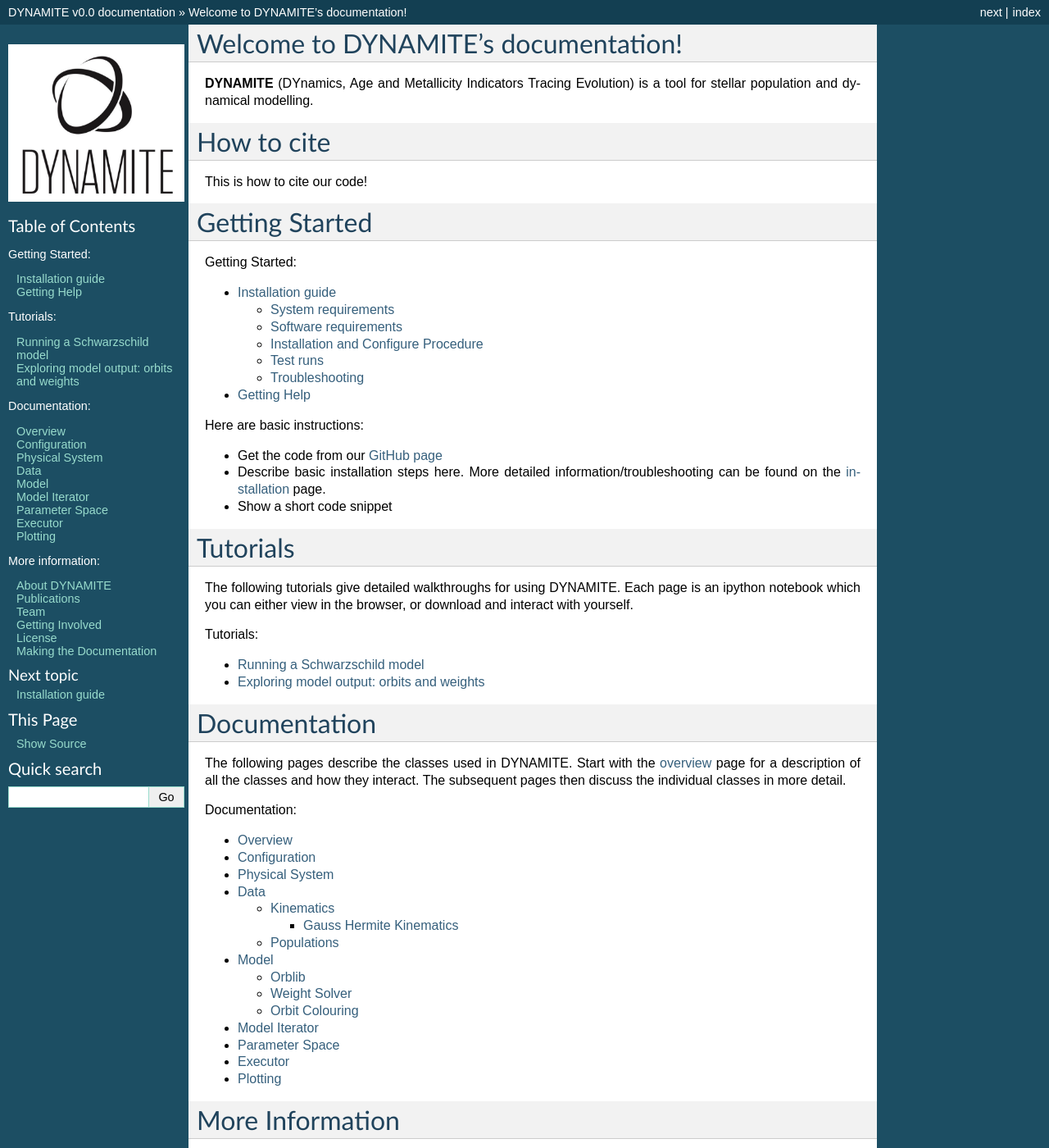
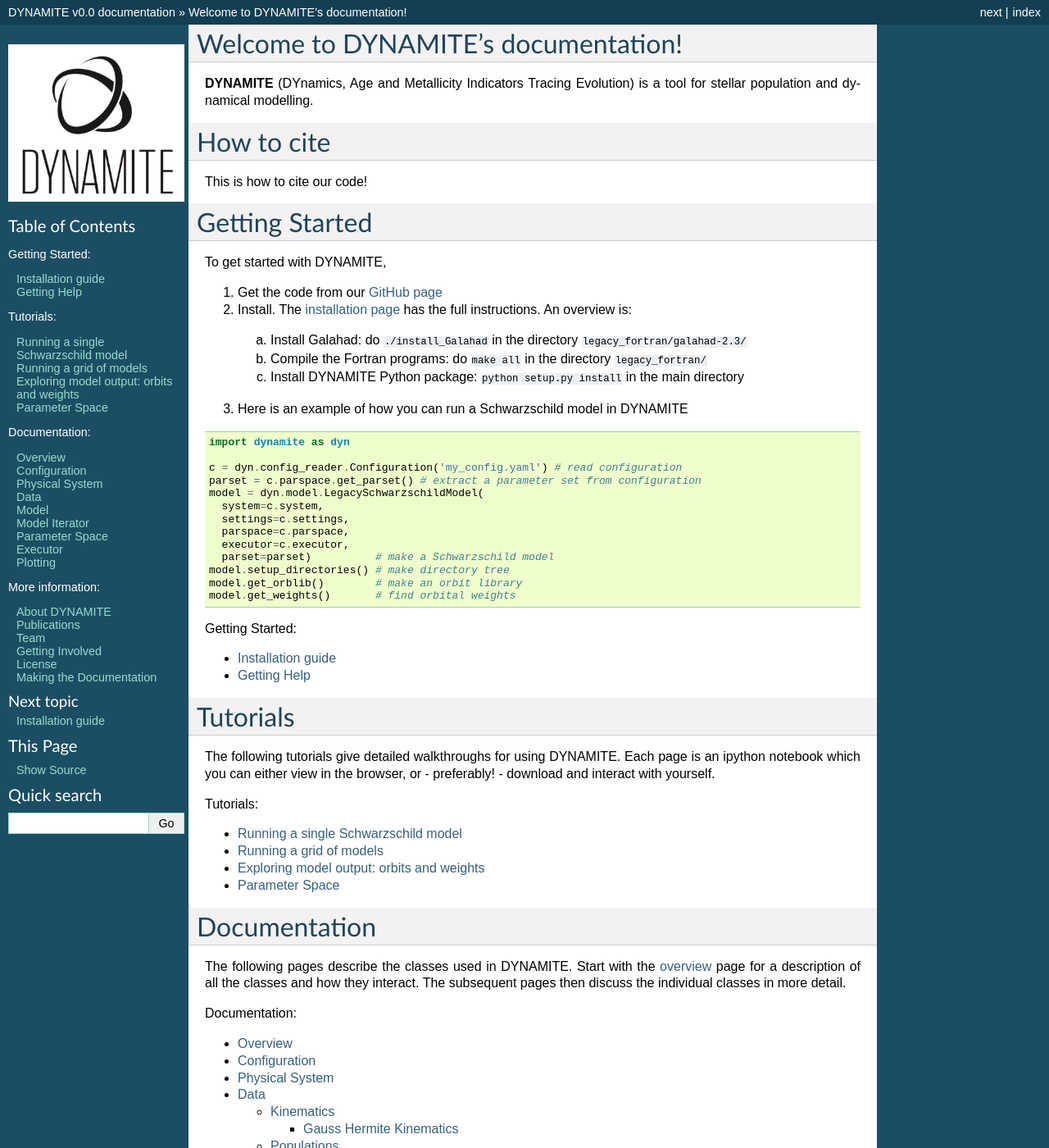
Before and after one commit to dynamics-of-stellar-systems/dynamite, a Sphinx documentation site: the page built from docs/index.rst, in a window 1280 px wide and 1400 px high. Shown: the whole window at 82% size. Built offline with Sphinx 7.4.7, drawn with Linux system fonts in a browser that asks for light colours.

Commit message:
Rollout test (#19)
* tutotial updates

* Remove duplicated input data

kin_data.dat and the rbang_mge.txt file were duplicated data of what was
already in the ecvs files. So I removed them. Required writing a new
method:
GaussHerminte.convert_to_old_format

and using this in line 214 of LegSchwMode

* minor edits:
- more informative text output when all_models is initialised
- remove I love slurm
- remove maskfile (unused)
- tutorial edits

* Minor edits

Add code snippet to landing page.
Add docblock to Model
Remove detailed parameter space discussion from the running a model
tutorial.

* Packaging.

- added setup.py, requirements, license, dynamite/version.py
- update .gitignore to ignore anything created on build
- update README

* Restructure test directory assuming DYNAMITE installed as python package.

-  remove path setting in the script

Test directory now contains:
- a directory for input
- a directory for output
- script/s
- config file

- add print statements in test script

* Fiddle with version defintion in order to be able to print dynamite.__version__

Use this solution:
https://stackoverflow.com/a/17626524/11231128

* Add extra print statements to test script

* Two tutorials more of less complete: running a model and exploring model output. Third underway.

Also, minor things:
- remove e.g. I love Slurm
- copy the data files into the tutorial directory
- add to landing page
-

* Adding to parameter space tutorial

* minor edits to readme

* fix link in README

Co-authored-by: Prashin Jethwa <pjethwa@ma023782.ads.eso.org>

```diff
--- a/docs/index.rst
+++ b/docs/index.rst
@@ -16,31 +16,52 @@
 Getting Started
 ================
 
+To get started with DYNAMITE,
+
+1. Get the code from our `GitHub page <https://github.com/dynamics-of-stellar-systems/dynamite>`_
+2. Install. The `installation page <https://www.univie.ac.at/dynamics/dynamite_docs/installation.html>`_ has the full instructions. An overview is:
+  a. Install Galahad: do ``./install_Galahad`` in the directory ``legacy_fortran/galahad-2.3/``
+  b. Compile the Fortran programs: do ``make all`` in the directory ``legacy_fortran/``
+  c. Install DYNAMITE Python package: ``python setup.py install`` in the main directory
+3. Here is an example of how you can run a Schwarzschild model in DYNAMITE
+
+.. code-block:: python
+
+   import dynamite as dyn
+
+   c = dyn.config_reader.Configuration('my_config.yaml') # read configuration
+   parset = c.parspace.get_parset() # extract a parameter set from configuration
+   model = dyn.model.LegacySchwarzschildModel(
+     system=c.system,
+     settings=c.settings,
+     parspace=c.parspace,
+     executor=c.executor,
+     parset=parset)          # make a Schwarzschild model
+   model.setup_directories() # make directory tree
+   model.get_orblib()        # make an orbit library
+   model.get_weights()       # find orbital weights
+
 .. toctree::
-   :maxdepth: 2
-   :caption: Getting Started:
+  :maxdepth: 1
+  :caption: Getting Started:
 
-   installation.rst
-   getting_help.rst
-
-Here are basic instructions:
-
-* Get the code from our `GitHub page <https://github.com/dynamics-of-stellar-systems/dynamite>`_
-* Describe basic installation steps here. More detailed information/troubleshooting can be found on the `installation <installation.rst>`_ page.
-* Show a short code snippet
+  installation.rst
+  getting_help.rst
 
 Tutorials
 =========
 
 The following tutorials give detailed walkthroughs for using DYNAMITE.
-Each page is an ipython notebook which you can either view in the browser, or download and interact with yourself.
+Each page is an ipython notebook which you can either view in the browser, or - preferably! - download and interact with yourself.
 
 .. toctree::
    :maxdepth: 1
    :caption: Tutorials:
 
    tutorial_notebooks/running_a_model.ipynb
+   tutorial_notebooks/running_a_grid_of_models.ipynb
    tutorial_notebooks/exploring_model_output.ipynb
+   tutorial_notebooks/parameter_space.ipynb
 
 Documentation
 =============
```
Also changed, not shown: README.md (+3 -2 lines), docs/tutorial_notebooks/NGC6278_config.yaml (+15 -29 lines), docs/tutorial_notebooks/exploring_model_output.ipynb, docs/tutorial_notebooks/parameter_space.ipynb (added), docs/tutorial_notebooks/running_a_model.ipynb, 9 other files.
